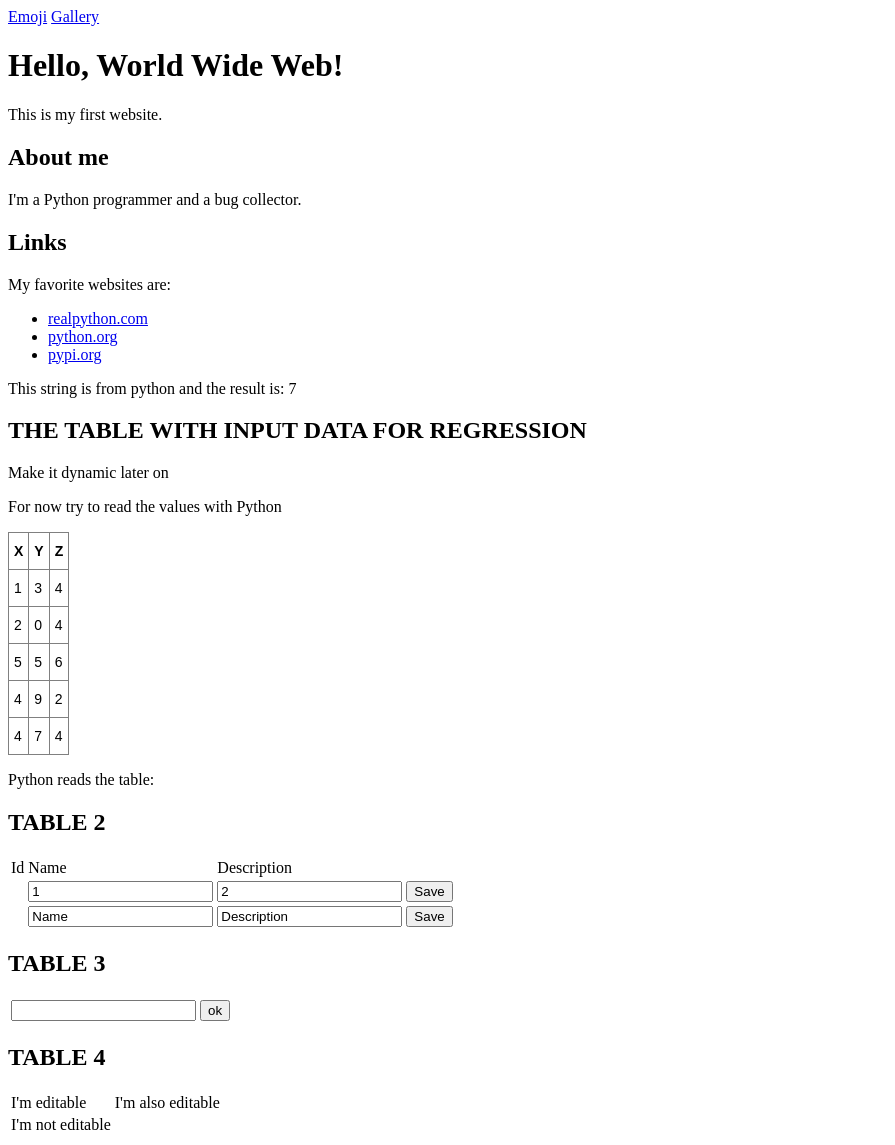
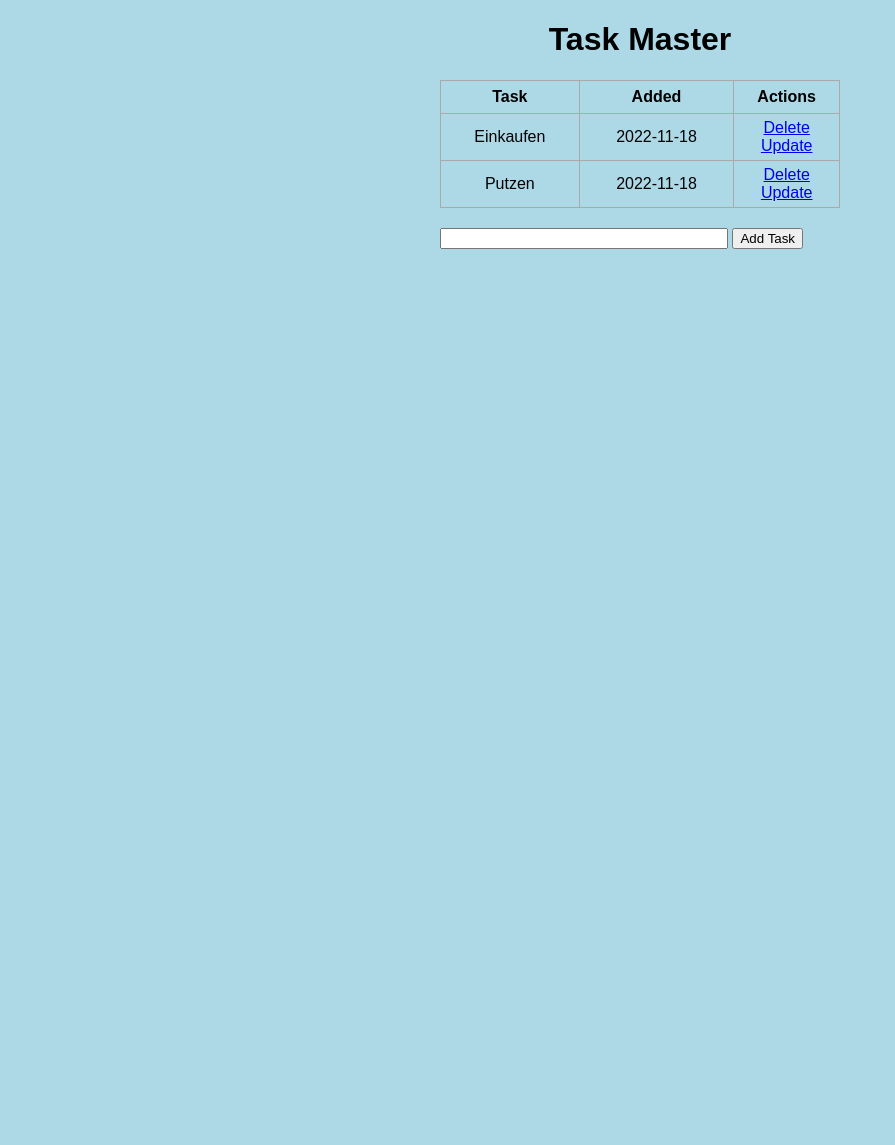
Before and after one commit to Vinnie117/playground-flask-javascript, a Flask app: page / in a window 1280 px wide. Shown: the whole page, without its empty margins (0-895 px from the left). After the commit the page ends 249 px from the top, so only its background shows below. Run offline with Flask 2, Linux system fonts and the light colour scheme; data comes from the database, SQL or seed files in the repository; both versions use the stored data as it was after the commit.

Commit message:
Flask tutorial MVP web app

```diff
--- a/main.py
+++ b/main.py
@@ -1,12 +1,22 @@
-from flask import Flask, render_template, request
-# from src.data import data
-
-
-
+from flask import Flask, render_template, url_for, request, redirect
+from flask_sqlalchemy import SQLAlchemy
+from datetime import datetime
 
 app = Flask(__name__)
+app.config['SQLALCHEMY_DATABASE_URI'] = 'sqlite:///test.db'
 
-@app.route('/')
+with app.app_context():
+    db = SQLAlchemy(app)
+
+class Todo(db.Model):
+    id = db.Column(db.Integer, primary_key=True)
+    content = db.Column(db.String(200), nullable=False)
+    date_created = db.Column(db.DateTime, default=datetime.utcnow)
+
+    def __repr__(self):
+        return '<Task %r>' % self.id
+
+@app.route('/start', methods = ['POST', 'GET']) # methods that this route can accept
 def home():
     a = 3
     b = 4
@@ -14,11 +24,40 @@ def home():
 
     example_result = 'Python reads the table: '
 
-    return render_template('index.html', embed=example_embed, result = example_result)
+    return render_template('index_old.html', embed=example_embed, result = example_result)
+
+
+
+@app.route('/', methods=['POST', 'GET'])
+def index():
+    if request.method == 'POST':
+        task_content = request.form['content']
+        new_task = Todo(content=task_content)
+
+        try:
+            db.session.add(new_task)
+            db.session.commit()
+            return redirect('/')
+        except:
+            return 'There was an issue adding your task'
+
+    else:
+        tasks = Todo.query.order_by(Todo.date_created).all()
+        return render_template('index.html', tasks=tasks)
+
+
+# @app.route('/', methods = ['POST', 'GET']) # methods that this route can accept
+# def home():
+#     a = 3
+#     b = 4
+#     example_embed='This string is from python and the result is: {}'.format(a+b)
+
+#     if request.method == 'POST':
+#         c = request.form['content']
+#         example_result = 'Python reads the table: {}'.format(c)
+
+#     return render_template('index.html', embed=example_embed, result = example_result)
 
 
 if __name__ == "__main__":
-
-    app.run(debug=True, host="0.0.0.0") # , host="0.0.0.0"
-
-    print('END')
+    app.run(debug=True)
--- /dev/null
+++ b/static/css/main.css
@@ -0,0 +1,36 @@
+body, html {
+    margin: 0;
+    font-family: sans-serif;
+    background-color: lightblue;
+}
+
+.content {
+    margin: 0 auto;
+    width: 400px;
+}
+
+table, td, th {
+    border: 1px solid #aaa;
+}
+
+table {
+    border-collapse: collapse;
+    width: 100%;
+}
+
+th {
+    height: 30px;
+}
+
+td {
+    text-align: center;
+    padding: 5px;
+}
+
+.form {
+    margin-top: 20px;
+}
+
+#content {
+    width: 70%;
+}
--- /dev/null
+++ b/templates/base.html
@@ -0,0 +1,13 @@
+<!DOCTYPE html>
+<html lang="en">
+<head>
+    <meta charset="UTF-8">
+    <meta name="viewport" content="width=device-width, initial-scale=1.0">
+    <meta http-equiv="X-UA-Compatible" content="ie=edge">
+    <link rel="stylesheet" href="{{ url_for('static', filename='css/main.css') }}">
+    {% block head %}{% endblock %}
+</head>
+<body>
+    {% block body %}{% endblock %}
+</body>
+</html>
--- a/templates/index.html
+++ b/templates/index.html
@@ -1,133 +1,40 @@
-<!-- index.html -->
+{% extends 'base.html' %}
 
-<!DOCTYPE html>
-<html lang="en">
-<head>
-    <meta charset="utf-8">
-    <title>Am I HTML already?</title>
-</head>
-<body>
-<nav>
-    <a href="emoji.html">Emoji</a>
-    <a href="images/gallery.html">Gallery</a>
-</nav>
-<h1>Hello, World Wide Web!</h1>
-<p>This is my first website.</p>
+{% block head %}
+<title>Task Master</title>
+{% endblock %}
 
-<h2>About me</h2>
-<p>I'm a Python programmer and a bug collector.</p>
-
-<h2>Links</h2>
-<p>My favorite websites are:</p>
-<ul>
-    <li><a href="https://www.realpython.com">realpython.com</a></li>
-    <li><a href="https://www.python.org">python.org</a></li>
-    <li><a href="https://www.pypi.org">pypi.org</a></li>
-</ul>
-
-
-<p id='embed'>{{embed}}</p>
-<p id='table'>{{table}}</p>
-
-<h2>THE TABLE WITH INPUT DATA FOR REGRESSION </h2>
-<p>Make it dynamic later on</p>
-<p>For now try to read the values with Python</p>
-<style type="text/css">
-    .tg  {border-collapse:collapse;border-spacing:0;}
-    .tg td{border-color:black;border-style:solid;border-width:1px;font-family:Arial, sans-serif;font-size:14px;
-      overflow:hidden;padding:10px 5px;word-break:normal;}
-    .tg th{border-color:black;border-style:solid;border-width:1px;font-family:Arial, sans-serif;font-size:14px;
-      font-weight:normal;overflow:hidden;padding:10px 5px;word-break:normal;}
-    .tg .tg-0pky{border-color:inherit;text-align:left;vertical-align:top}
-    .tg .tg-0lax{text-align:left;vertical-align:top}
-    </style>
-<style type="text/css">
-  .tg  {border-collapse:collapse;border-spacing:0;}
-  .tg td{border-color:black;border-style:solid;border-width:1px;font-family:Arial, sans-serif;font-size:14px;
-    overflow:hidden;padding:10px 5px;word-break:normal;}
-  .tg th{border-color:black;border-style:solid;border-width:1px;font-family:Arial, sans-serif;font-size:14px;
-    font-weight:normal;overflow:hidden;padding:10px 5px;word-break:normal;}
-  .tg .tg-0pky{border-color:inherit;text-align:left;vertical-align:top}
-  .tg .tg-fymr{border-color:inherit;font-weight:bold;text-align:left;vertical-align:top}
-  </style>
-  <table class="tg">
-  <thead>
-    <tr>
-      <th class="tg-0pky"><span style="font-weight:bold">X</span></th>
-      <th class="tg-0pky"><span style="font-weight:bold">Y</span></th>
-      <th class="tg-fymr">Z</th>
-    </tr>
-  </thead>
-  <tbody>
-    <tr>
-      <td class="tg-0pky"><div contenteditable>1</div></td>
-      <input type="hidden" name="bookid"/>
-      <td class="tg-0pky"><div contenteditable>3</div></td>
-      <td class="tg-0pky"><div contenteditable>4</div></td>
-    </tr>
-    <tr>
-      <td class="tg-0pky"><div contenteditable>2</div</td>
-      <td class="tg-0pky"><div contenteditable>0</div></td>
-      <td class="tg-0pky"><div contenteditable>4</div></td>
-    </tr>
-    <tr>
-      <td class="tg-0pky"><div contenteditable>5</div></td>
-      <td class="tg-0pky"><div contenteditable>5</div></td>
-      <td class="tg-0pky"><div contenteditable>6</div></td>
-    </tr>
-    <tr>
-      <td class="tg-0pky"><div contenteditable>4</div></td>
-      <td class="tg-0pky"><div contenteditable>9</div></td>
-      <td class="tg-0pky"><div contenteditable>2</div></td>
-    </tr>
-    <tr>
-      <td class="tg-0pky"><div contenteditable>4</div></td>
-      <td class="tg-0pky"><div contenteditable>7</div></td>
-      <td class="tg-0pky"><div contenteditable>4</div></td>
-    </tr>
-  </tbody>
-  </table>
-
-  <p id='result'>{{result}}</p>
-
-  <h2>TABLE 2</h2>
+{% block body %}
+<div class="content">
+    <h1 style="text-align: center">Task Master</h1>
+    {% if tasks|length < 1 %}
+    <h4 style="text-align: center">There are no tasks. Create one below!</h4>
+    {% else %}
     <table>
         <tr>
-        <td>Id</td>
-        <td>Name</td>
-        <td>Description</td>
-        <td>&nbsp;</td>
+            <th>Task</th>
+            <th>Added</th>
+            <th>Actions</th>
         </tr>
+        {% for task in tasks %}
             <tr>
-        <td><form id="form1"><input type="hidden" name="id" value="1" /></form></td>
-        <td><input form="form1" type="text" name="name" value=1 /></td>
-        <td><input form="form1" type="text" name="description" value=2 /></td>
-        <td><input form="form1" type="submit" value="Save" /></td>
-    </tr>
-    <tr>
-        <td><form id="form2"><input type="hidden" name="id" value="1" /></form></td>
-        <td><input form="form2" type="text" name="name" value="Name" /></td>
-        <td><input form="form2" type="text" name="description" value="Description" /></td>
-        <td><input form="form2" type="submit" value="Save" /></td>
-    </tr>
-</table>
-
-<h2>TABLE 3</h2>
-<table>
-  <tr>
+                <td>{{ task.content }}</td>
+                <td>{{ task.date_created.date() }}</td>
                 <td>
-          <input type="text" name="company" form="my_form" />
-          <button type="button" form="my_form">ok</button>
+                    <a href="/delete/{{task.id}}">Delete</a>
+                    <br>
+                    <a href="/update/{{task.id}}">Update</a>
                 </td>
             </tr>
+        {% endfor %}
     </table>
+    {% endif %}
 
-<h2>TABLE 4</h2>
-<table>
-  <tr><td><div contenteditable>I'm editable</div></td><td><div contenteditable>I'm also editable</div></td></tr>
-  <tr><td>I'm not editable</td></tr>
-  </table>
-
-
-</body>
-</html>
+    <div class="form">
+        <form action="/" method="POST">
+            <input type="text" name="content" id="content">
+            <input type="submit" value="Add Task">
+        </form>
+    </div>
+</div>
+{% endblock %}
```
Also changed, not shown: templates/index_old.html (added, +155 -0 lines), instance/test.db (added). Lines whose indentation alone changed are shown as unchanged.
